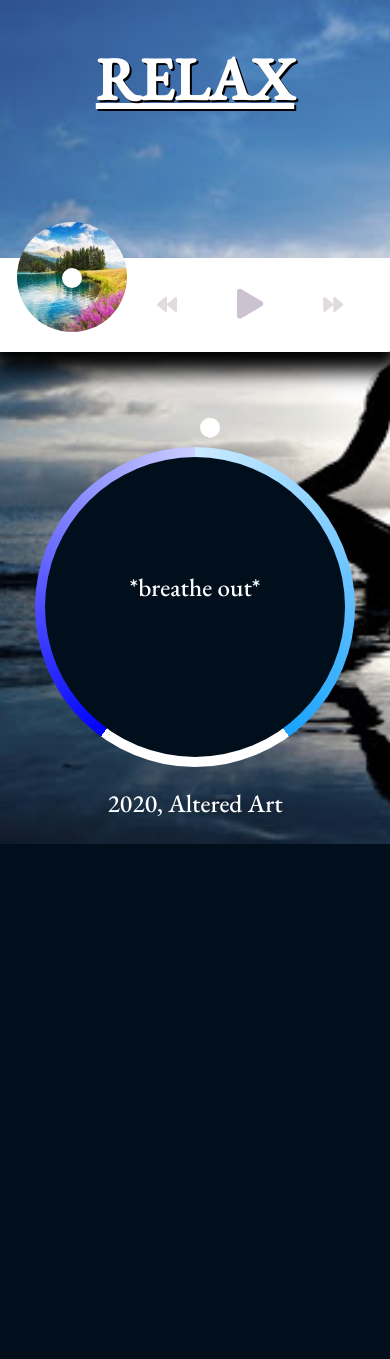
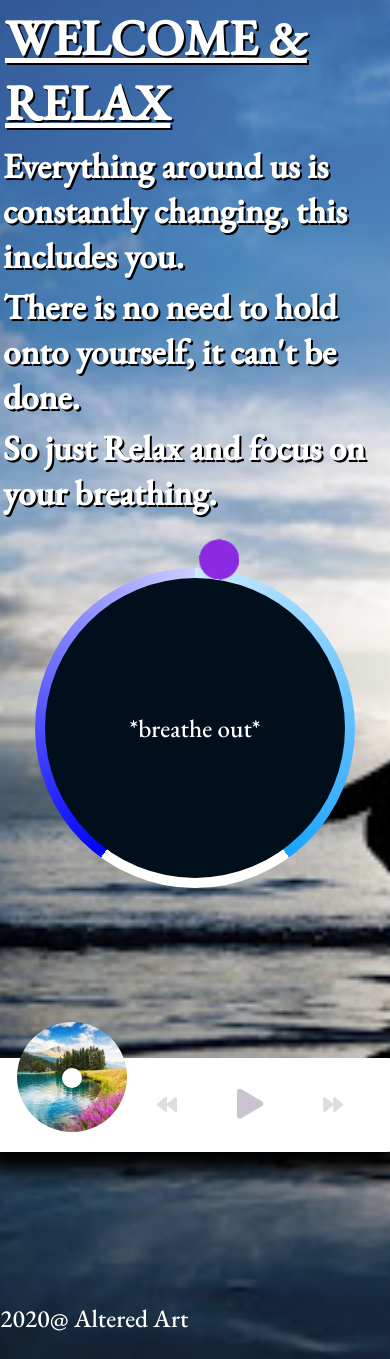
Before and after one commit to AlteredArt/Breathe, a PHP site: page / in a window 390 px wide. Before the commit the page ends 844 px from the top, so only its background shows below. Run offline with PHP 8.4, Linux system fonts and the light colour scheme; some libraries are stand-ins or nearby versions.

Commit message:
breakpoint

```diff
--- a/public/index.html
+++ b/public/index.html
@@ -5,11 +5,29 @@
     <meta name="viewport" content="width=device-width, initial-scale=1.0" />
     <meta http-equiv="X-UA-Compatible" content="ie=edge" />
     <link rel="stylesheet" href="https://cdnjs.cloudflare.com/ajax/libs/font-awesome/5.10.2/css/all.min.css"/>
-    <link rel="stylesheet" href="style.css" />
-    <title>Breathe</title>
+    <link rel="stylesheet" href="styles/style.css" />
+    <link rel="stylesheet" href="styles/music.css" />
+    <link rel="stylesheet" href="styles/circles.css" />
+    <title>Meditation App</title>
   </head>
   <body>
-    <h1>Relax</h1>
+
+    <h1> Welcome & Relax</h1>
+    <h2>Everything around us is constantly changing, this includes you.</h2>
+    <h2>There is no need to hold onto yourself, it can't be done.</h2>
+    <h2>So just Relax and focus on your breathing.</h2>
+
+
+
+    <div class="container" id="container">
+      <div class="circle"></div>
+        <p id="text">Breathe In!</p>
+          <div class="pointer-container">
+        <span class="pointer"></span>
+        </div>
+      <div class="gradient-circle"></div>
+    </div>
+
 
     <div class="music-container" id="music-container">
        <div class="music-info">
@@ -18,9 +36,7 @@
            <div class="progress" id="progress"></div>
          </div>
        </div>
-
        <audio src="music/sleep.mp3" id="audio"></audio>
-
        <div class="img-container">
          <img src="images/sleep.jpg" alt="music-cover" id="cover" />
        </div>
@@ -35,26 +51,13 @@
            <i class="fas fa-forward"></i>
          </button>
        </div>
-     </div>
-
-
-
-    <div class="container" id="container">
-      <div class="circle"></div>
-
-      <p id="text">Breathe In!</p>
-
-      <div class="pointer-container">
-        <span class="pointer"></span>
-      </div>
-
-      <div class="gradient-circle"></div>
     </div>
 
     <script src="script.js"></script>
+
   </body>
 
-  <footer>
-    <p><script>document.write(new Date().getFullYear());</script>, Altered Art</p>
+  <footer class="footer">
+    <p><script>document.write(new Date().getFullYear());</script>@ Altered Art</p>
   </footer>
 </html>
--- /dev/null
+++ b/public/styles/circles.css
@@ -0,0 +1,106 @@
+@import url('https://fonts.googleapis.com/css2?family=EB+Garamond:wght@500&display=swap');
+
+
+p {
+  /* color: blue; */
+  font-size: 25px;
+}
+
+.container {
+  display: flex;
+  align-items: center;
+  justify-content: center;
+  margin-top: 60px;
+  margin-bottom: 80px;
+  height: 300px;
+  width: 300px;
+  position: relative;
+  transform: scale(1);
+  /* padding-top: 180px; */
+}
+
+.circle {
+  background-color: #010f1c;
+  height: 100%;
+  width: 100%;
+  border-radius: 50%;
+  position: absolute;
+  top: 0;
+  left: 0;
+  z-index: -1;
+}
+
+.gradient-circle {
+  background: conic-gradient(
+    #ccebff 0%,
+    #1aa3ff 40%,
+    #fff 40%,
+    #fff 60%,
+    #0000ff 60%,
+    #cccfff 100%
+  );
+  height: 320px;
+  width: 320px;
+  z-index: -2;
+  border-radius: 50%;
+  position: absolute;
+  top: -10px;
+  left: -10px;
+}
+
+.pointer {
+  background-color: blueviolet;
+  text-shadow: 22px 22px white;
+  border-radius: 50%;
+  height: 40px;
+  width: 40px;
+  display: block;
+}
+
+.pointer-container {
+  position: absolute;
+  top: -40px;
+  left: 140px;
+  width: 20px;
+  height: 190px;
+  animation: rotate 7.5s linear forwards infinite;
+  transform-origin: bottom center;
+}
+
+@keyframes rotate {
+  from {
+    transform: rotate(0deg);
+  }
+
+  to {
+    transform: rotate(360deg);
+  }
+}
+
+.container.grow {
+  animation: grow 3s linear forwards;
+}
+
+@keyframes grow {
+  from {
+    transform: scale(1);
+  }
+
+  to {
+    transform: scale(1.2);
+  }
+}
+
+.container.shrink {
+  animation: shrink 3s linear forwards;
+}
+
+@keyframes shrink {
+  from {
+    transform: scale(1.2);
+  }
+
+  to {
+    transform: scale(1);
+  }
+}
--- a/public/style.css
+++ b/public/styles/music.css
@@ -1,44 +1,5 @@
 @import url('https://fonts.googleapis.com/css2?family=EB+Garamond:wght@500&display=swap');
 
-*{
-  box-sizing: border-box;
-}
-
-body {
-  background: #224941 url('images/main.jpg') no-repeat center center/cover;
-  color: #fff;
-  min-height: 100vh;
-  font-family: 'EB Garamond', serif;
-  overflow: hidden;
-  display: flex;
-  flex-direction: column;
-  align-items: center;
-  margin: 0;
-}
-
-p {
-  /* color: blue; */
-  font-size: 25px;
-}
-
-h1 {
-  font-size: 60px;
-  text-transform: uppercase;
-  text-decoration: underline;
-  text-shadow: 2px 2px black;
-  justify-content: center;
-}
-.container {
-  display: flex;
-  align-items: center;
-  justify-content: center;
-  margin: auto;
-  height: 300px;
-  width: 300px;
-  position: relative;
-  transform: scale(1);
-  padding-bottom: 40px;
-}
 
 .music-container {
   background-color: #fff;
@@ -188,13 +149,13 @@ h1 {
 }
 
 .music-info {
-  background-color: rgba(255, 225, 225, 0.5);
+  background-color: blueviolet;
   border-radius: 15px 15px 0 0;
   position: absolute;
   top: 0;
   left: 20px;
   width: calc(100% - 40px);
-  padding: 10px 10px 150px;
+  padding: 10px 10px 100px;
   opacity: 0%;
   transform: translateY(0%);
   transition: transform 0.3s ease-in, opacity 0.3s ease-in;
@@ -210,100 +171,3 @@ h1 {
 .music-info h4 {
   margin: 0;
 }
-
-.circle {
-  background-color: #010f1c;
-  height: 100%;
-  width: 100%;
-  border-radius: 50%;
-  position: absolute;
-  top: 0;
-  left: 0;
-  z-index: -1;
-}
-
-
-.gradient-circle {
-  background: conic-gradient(
-    #ccebff 0%,
-    #1aa3ff 40%,
-    #fff 40%,
-    #fff 60%,
-    #0000ff 60%,
-    #cccfff 100%
-  );
-  height: 320px;
-  width: 320px;
-  z-index: -2;
-  border-radius: 50%;
-  position: absolute;
-  top: -10px;
-  left: -10px;
-}
-
-.pointer {
-  background-color: #fff;
-  border-radius: 50%;
-  height: 20px;
-  width: 20px;
-  display: block;
-}
-
-.pointer-container {
-  position: absolute;
-  top: -40px;
-  left: 140px;
-  width: 20px;
-  height: 190px;
-  animation: rotate 7.5s linear forwards infinite;
-  transform-origin: bottom center;
-}
-
-@keyframes rotate {
-  from {
-    transform: rotate(0deg);
-  }
-
-  to {
-    transform: rotate(360deg);
-  }
-}
-
-.container.grow {
-  animation: grow 3s linear forwards;
-}
-
-@keyframes grow {
-  from {
-    transform: scale(1);
-  }
-
-  to {
-    transform: scale(1.2);
-  }
-}
-
-.container.shrink {
-  animation: shrink 3s linear forwards;
-}
-
-@keyframes shrink {
-  from {
-    transform: scale(1.2);
-  }
-
-  to {
-    transform: scale(1);
-  }
-
-
-  footer {
-
-    bottom: 0;
-    width: 100%;
-
-  }
-  footer p {
-        float: left;
-  }
-}
--- /dev/null
+++ b/public/styles/style.css
@@ -0,0 +1,50 @@
+@import url('https://fonts.googleapis.com/css2?family=EB+Garamond:wght@500&display=swap');
+
+*{
+  box-sizing: border-box;
+}
+
+body {
+  background: lightblue url('/images/main.jpg') no-repeat center center/cover;
+  color: #fff;
+  min-height: 100vh;
+  font-family: 'EB Garamond', serif;
+  /* overflow: hidden; */
+  display: flex;
+  flex-direction: column;
+  align-items: center;
+  margin: 0;
+}
+
+
+h1 {
+  margin: 0;
+  padding: 5px;
+  font-size: 50px;
+  text-transform: uppercase;
+  text-decoration: underline;
+  text-shadow: 2px 2px black;
+  justify-content: center;
+}
+h2 {
+  margin: 0;
+  padding: 3px;
+  font-size: 35px;
+  /* text-transform: uppercase; */
+  /* text-decoration: underline; */
+  text-shadow: 2px 2px black;
+  justify-content: center;
+}
+
+
+
+
+.footer {
+  padding-top: 25px;
+    bottom: 0;
+    width: 100%;
+
+  }
+.footer p {
+        float: left;
+  }
```
Also changed, not shown: public/styles/420.css (added, +20 -0 lines), 1 other file.
